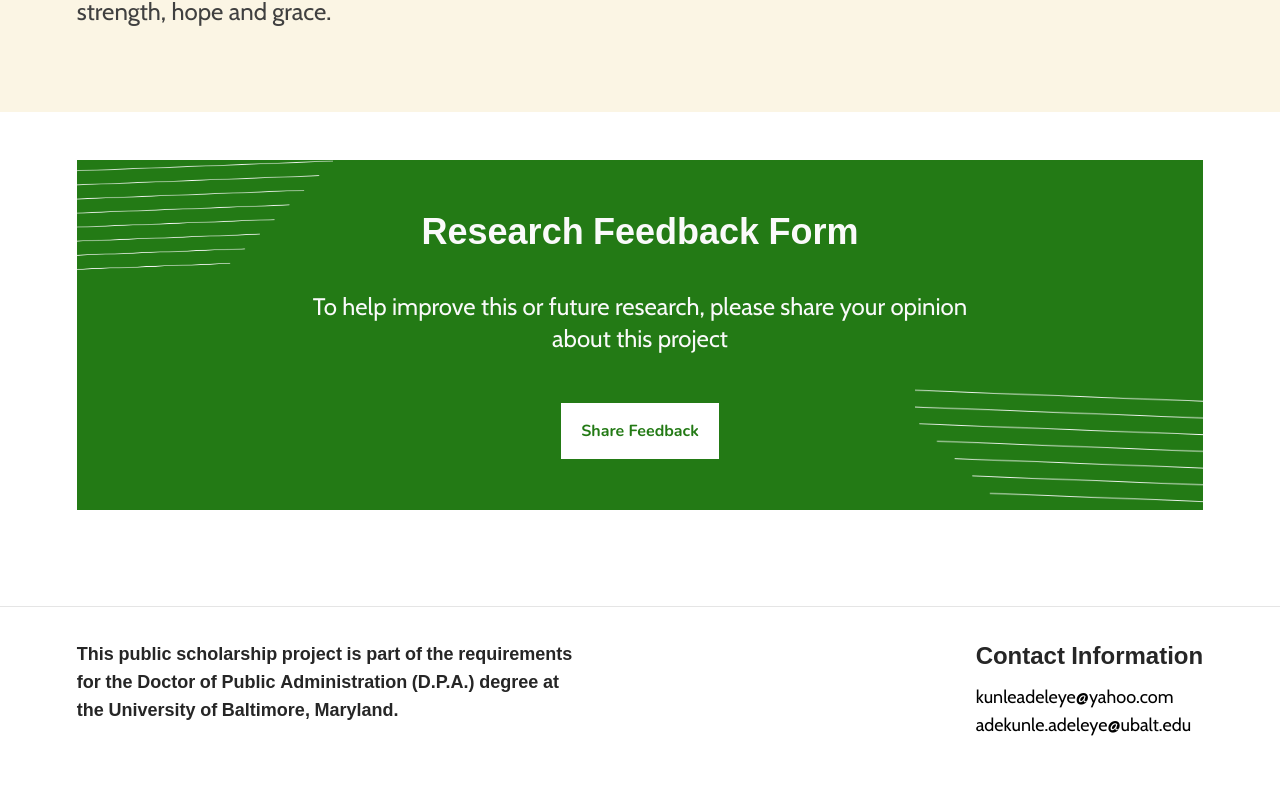
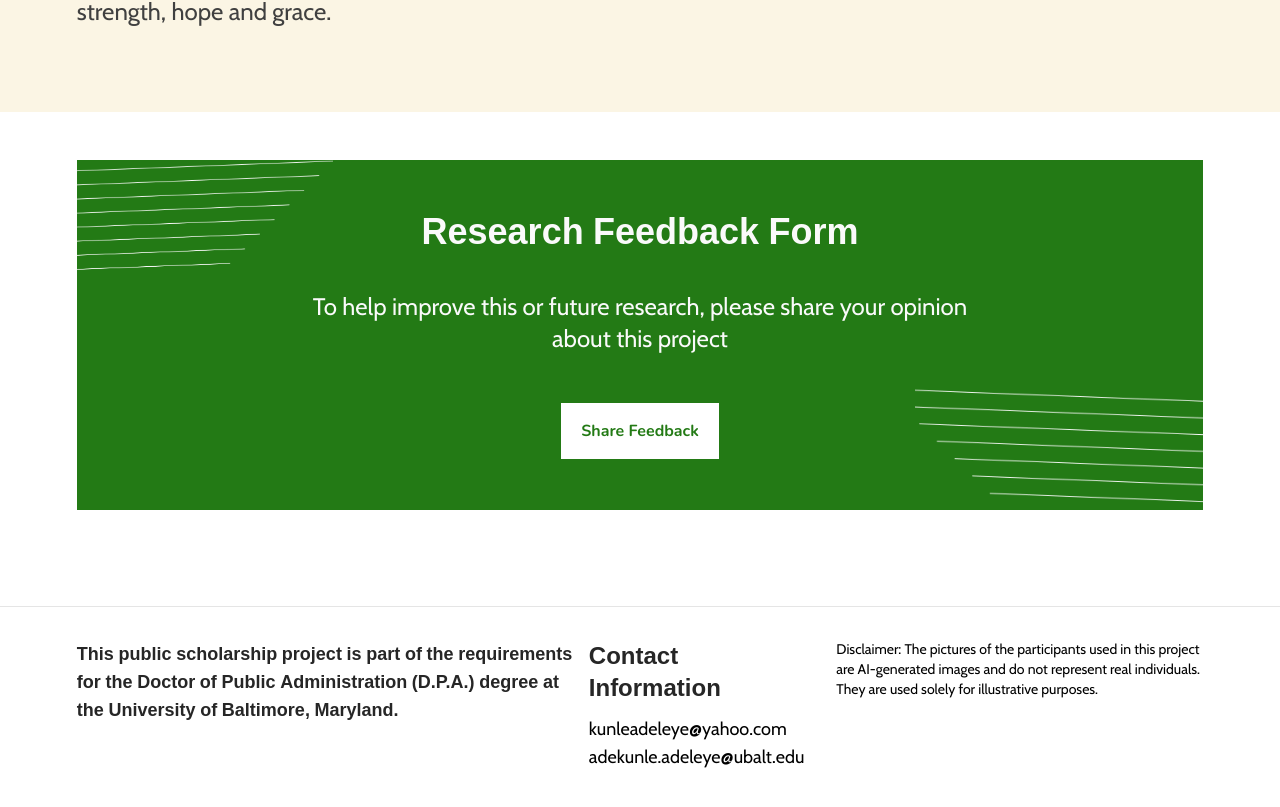
Before and after one commit to Dev-Tonia/beyond-board, a Next.js app: page /about in a window 1280 px wide. Shown: the part 2924-3731 px from the top of the page. Built offline with nearby package versions, Linux system fonts and the light colour scheme; what chartjs-plugin-datalabels would draw is missing.

Commit message:
Footer disclaimer

```diff
--- a/src/components/layout/footer.tsx
+++ b/src/components/layout/footer.tsx
@@ -86,6 +86,13 @@ export default function Footer() {
                   </a>
                 </p>
               </div>
+              <div className="text-sm">
+                <p>
+                  Disclaimer: The pictures of the participants used in this
+                  project are AI-generated images and do not represent real
+                  individuals. They are used solely for illustrative purposes.
+                </p>
+              </div>
             </div>
           </div>
         </div>
```
